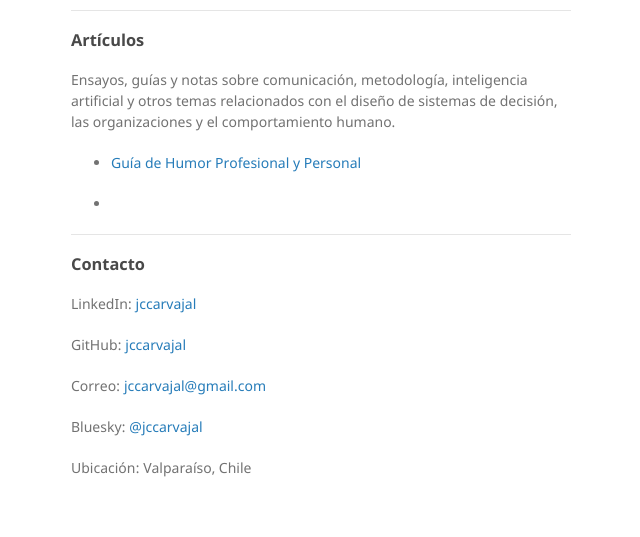
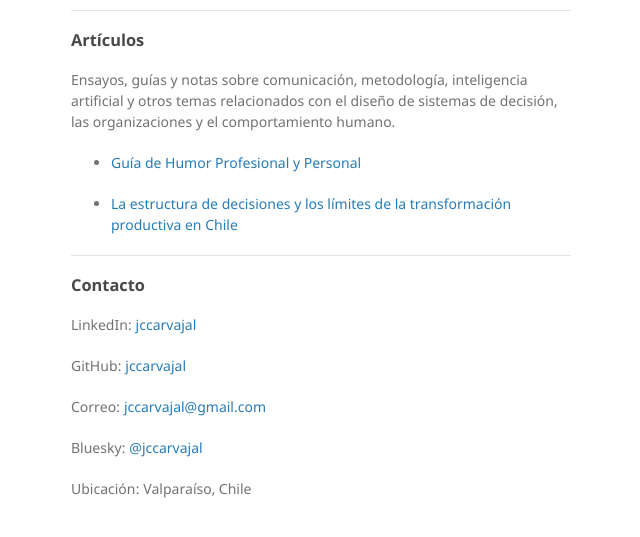
Before and after one commit to jccarvajal/jccarvajal.github.io, a Jekyll site: the page built from index.md, in a window 1280 px wide and 900 px high, scrolled down 1180 px, cut to the strip 331-868 px from the top of the window. Shown: the whole strip, without its empty margins (499-1139 px from the left). Built offline with Jekyll 4.4.1, drawn with Linux system fonts in a browser that asks for light colours; our own code applies the rules of GitHub Pages for plain Markdown files.

Commit message:
Update index.md

```diff
--- a/index.md
+++ b/index.md
@@ -68,7 +68,7 @@ Ensayos, guías y notas sobre comunicación, metodología, inteligencia artifici
 
 * [Guía de Humor Profesional y Personal](/guia-humor)
 
-* [](/transformacion-eee)
+* [La estructura de decisiones y los límites de la transformación productiva en Chile](/transformacion-productiva)
 
 ---
 
```
